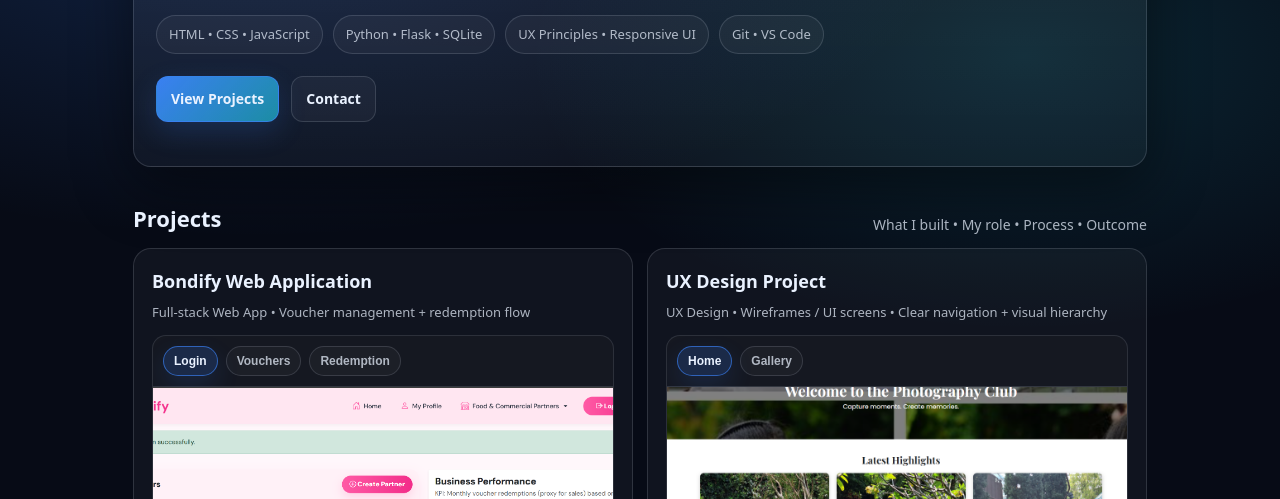
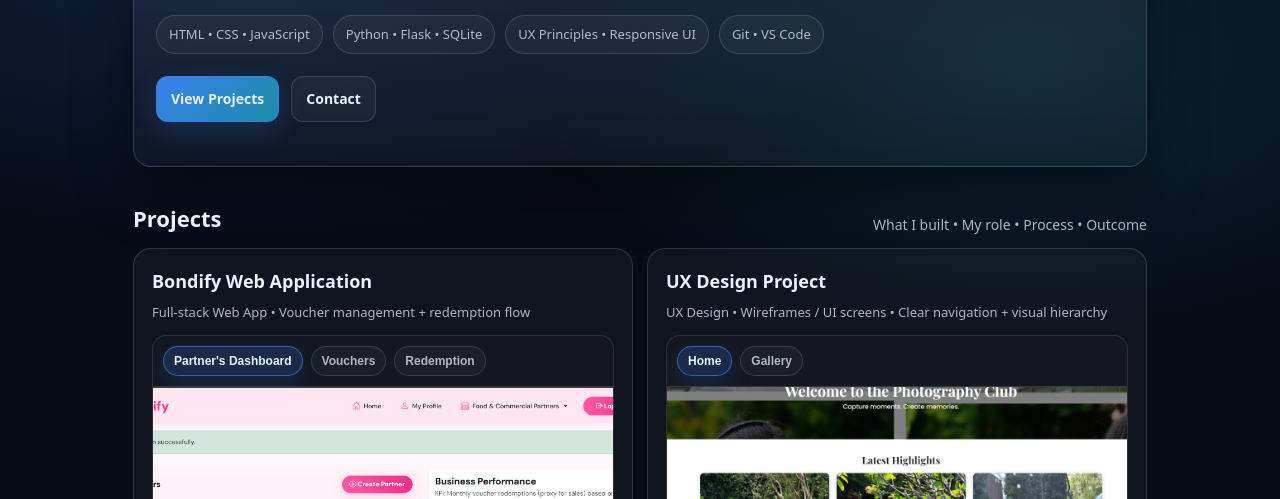
Before and after one commit to wenwwn/wenwwn.github.io, a plain HTML site: page index.html in a window 1280 px wide. Shown: the part 301-800 px from the top of the page. Drawn offline with Linux system fonts and the light colour scheme.

Commit message:
Update button label from 'Login' to 'Partner's Dashboard'

```diff
--- a/index.html
+++ b/index.html
@@ -235,7 +235,7 @@
           <!-- UPDATED: screenshot gallery -->
           <div class="shotWrap" data-gallery="bondify">
             <div class="shotTabs">
-              <button type="button" class="active" data-img="bondify-login.png">Login</button>
+              <button type="button" class="active" data-img="bondify-login.png">Partner's Dashboard</button>
               <button type="button" data-img="bondify-vouchers.png">Vouchers</button>
               <button type="button" data-img="bondify-redemption.png">Redemption</button>
             </div>
```
